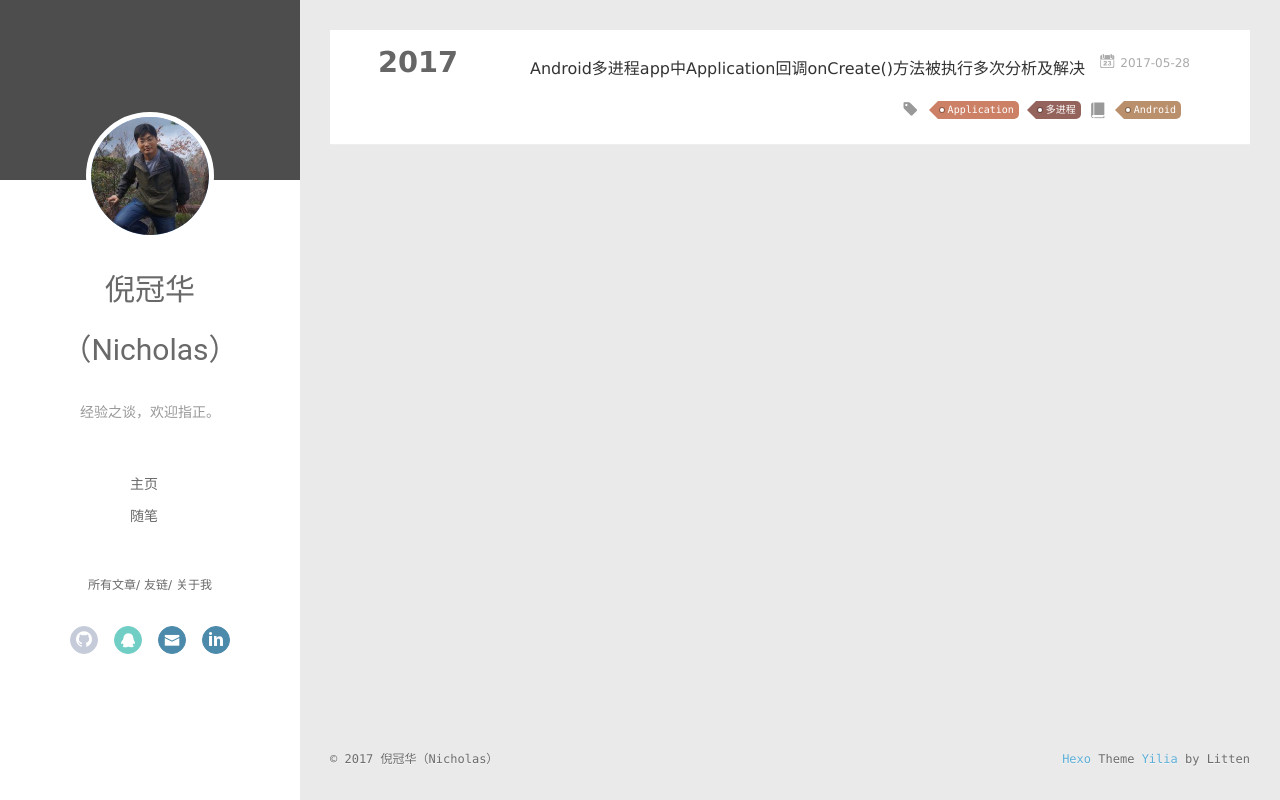
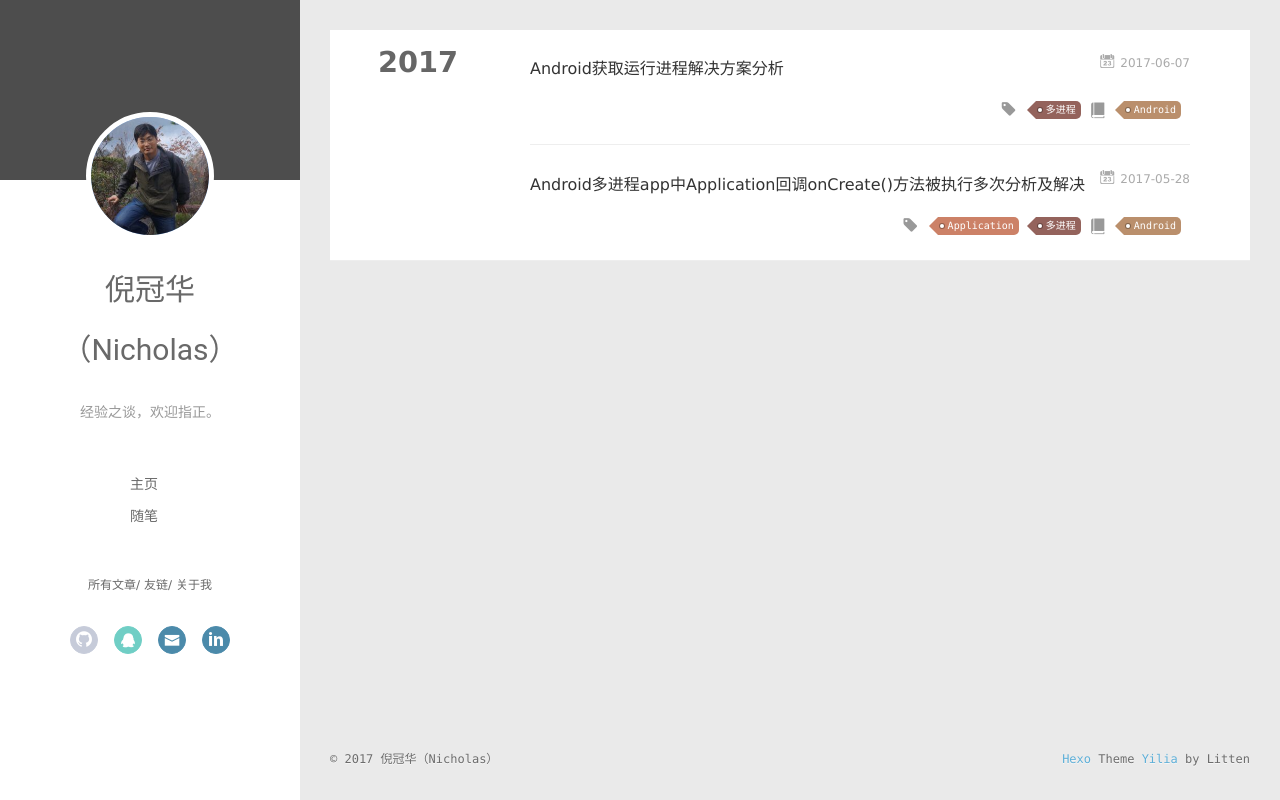
Before and after one commit to sanren1024/techinsight.github.io, a plain HTML site: page tags/多进程/index.html in a window 1280 px wide. Drawn offline with nearby package versions, Linux system fonts and the light colour scheme; some packages are replaced by stand-ins of ours.

Commit message:
Site updated: 2017-08-29 23:02:27

```diff
--- a/content.json
+++ b/content.json
@@ -1 +1 @@
-[{"title":"Android资源获取方式","date":"2017-08-04T16:41:51.000Z","path":"2017/08/05/android-v4-res-jotting/","tags":[{"name":"随笔","slug":"随笔","permalink":"http://yoursite.com/tags/随笔/"},{"name":"资源","slug":"资源","permalink":"http://yoursite.com/tags/资源/"}]},{"title":"Android获取运行进程解决方案分析","date":"2017-06-07T17:26:10.000Z","path":"2017/06/08/get-running-processes-above-android-lollipop/","tags":[]},{"title":"使用hexo+github搭建个人微博——手把手教","date":"2017-05-31T17:17:58.000Z","path":"2017/06/01/how-to-setup-personal-blog-width-hexo-and-github/","tags":[]},{"title":"Android多进程app中Application回调onCreate()方法被执行多次分析及解决","date":"2017-05-28T15:41:00.000Z","path":"2017/05/28/android-multiprocess-oncreate-executed-serval-times/","tags":[{"name":"Application","slug":"Application","permalink":"http://yoursite.com/tags/Application/"},{"name":"多进程","slug":"多进程","permalink":"http://yoursite.com/tags/多进程/"}]}]
+[{"title":"Android资源获取方式","date":"2017-08-04T16:41:51.000Z","path":"2017/08/05/android-v4-res-jotting/","tags":[{"name":"随笔","slug":"随笔","permalink":"http://yoursite.com/tags/随笔/"},{"name":"资源","slug":"资源","permalink":"http://yoursite.com/tags/资源/"}]},{"title":"Android获取运行进程解决方案分析","date":"2017-06-07T17:26:10.000Z","path":"2017/06/08/get-running-processes-above-android-lollipop/","tags":[{"name":"多进程","slug":"多进程","permalink":"http://yoursite.com/tags/多进程/"}]},{"title":"使用hexo+github搭建个人微博——手把手教","date":"2017-05-31T17:17:58.000Z","path":"2017/06/01/how-to-setup-personal-blog-width-hexo-and-github/","tags":[]},{"title":"Android多进程app中Application回调onCreate()方法被执行多次分析及解决","date":"2017-05-28T15:41:00.000Z","path":"2017/05/28/android-multiprocess-oncreate-executed-serval-times/","tags":[{"name":"Application","slug":"Application","permalink":"http://yoursite.com/tags/Application/"},{"name":"多进程","slug":"多进程","permalink":"http://yoursite.com/tags/多进程/"}]}]
--- a/tags/多进程/index.html
+++ b/tags/多进程/index.html
@@ -168,6 +168,55 @@
           <a href="/archives/2017" class="archive-year">2017</a>
         </div>
         <div class="archives">
+
+    <article class="archive-article archive-type-post">
+  <div class="archive-article-inner">
+    <header class="archive-article-header">
+      	<div class="article-meta">
+	      	<a href="/2017/06/08/get-running-processes-above-android-lollipop/" class="archive-article-date">
+  	<time datetime="2017-06-07T17:26:10.000Z" itemprop="datePublished"><i class="icon-calendar icon"></i>2017-06-07</time>
+</a>
+        </div>
+
+
+    <h1 itemprop="name">
+      <a class="archive-article-title" href="/2017/06/08/get-running-processes-above-android-lollipop/">Android获取运行进程解决方案分析</a>
+    </h1>
+
+
+        <div class="article-info info-on-right">
+
+	<div class="article-tag tagcloud">
+		<i class="icon-price-tags icon"></i>
+		<ul class="article-tag-list">
+
+        		<li class="article-tag-list-item">
+        			<a href="javascript:void(0)" class="js-tag article-tag-list-link color4">多进程</a>
+        		</li>
+
+		</ul>
+	</div>
+
+
+	<div class="article-category tagcloud">
+		<i class="icon-book icon"></i>
+		<ul class="article-tag-list">
+
+        		<li class="article-tag-list-item">
+        			<a href="/categories/Android/" class="article-tag-list-link color3">Android</a>
+        		</li>
+
+		</ul>
+	</div>
+
+
+        </div>
+        <div class="clearfix"></div>
+    </header>
+  </div>
+</article>
+
+
 
     <article class="archive-article archive-type-post">
   <div class="archive-article-inner">
```
Also changed, not shown: 2017/06/08/get-running-processes-above-android-lollipop/index.html (+24 -1 lines), archives/2017/06/index.html (+22 -0 lines), archives/2017/index.html (+22 -0 lines), archives/index.html (+22 -0 lines), categories/Android/index.html (+49 -0 lines), index.html (+22 -0 lines).
